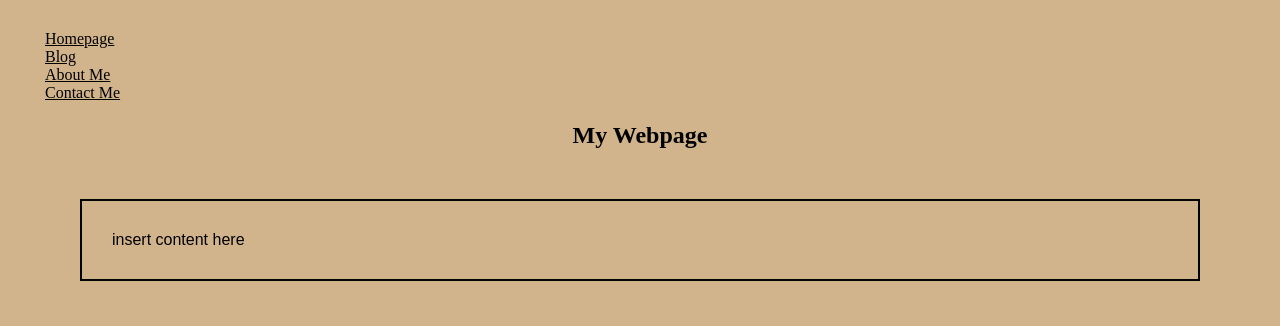
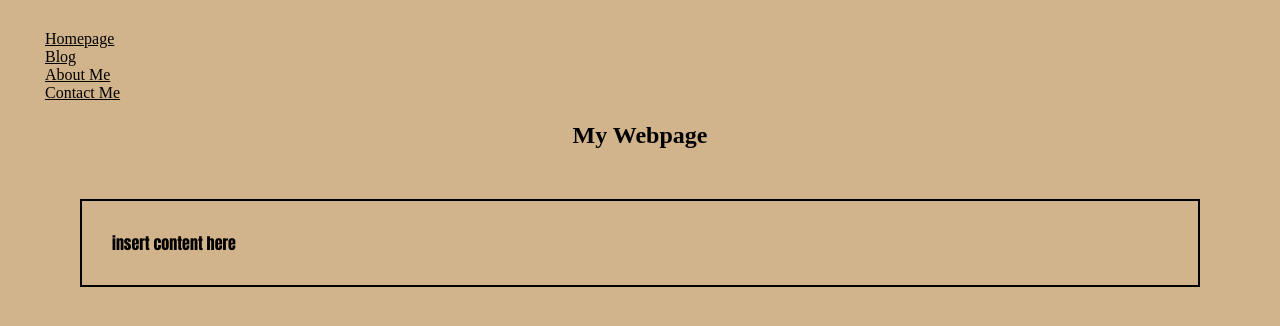
Before and after one commit to jennikimfer/jennikimfer.github.io, a plain HTML site: page index.html in a window 1280 px wide. Drawn offline with Linux system fonts and the light colour scheme.

Commit message:
impact font update

```diff
--- a/css/styles.css
+++ b/css/styles.css
@@ -25,7 +25,7 @@ body {
 }
 
 p {
-    font-family: Arial;
+    font-family: Impact, Charocal, san-serif;
     text-align: left;
     border: 2px solid black;
     padding: 30px;
```
